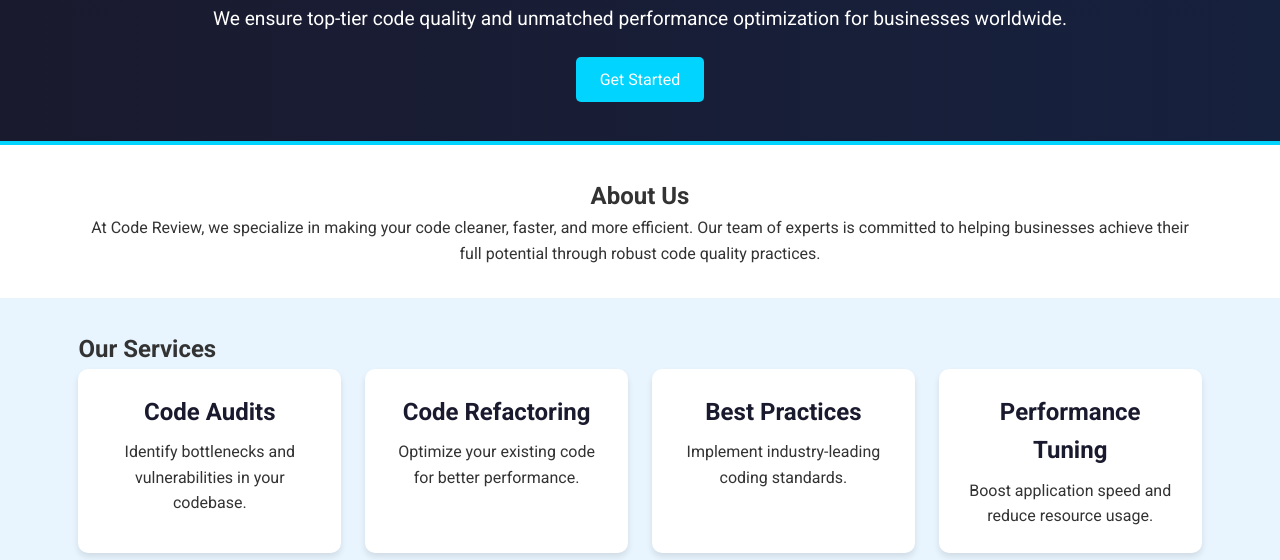
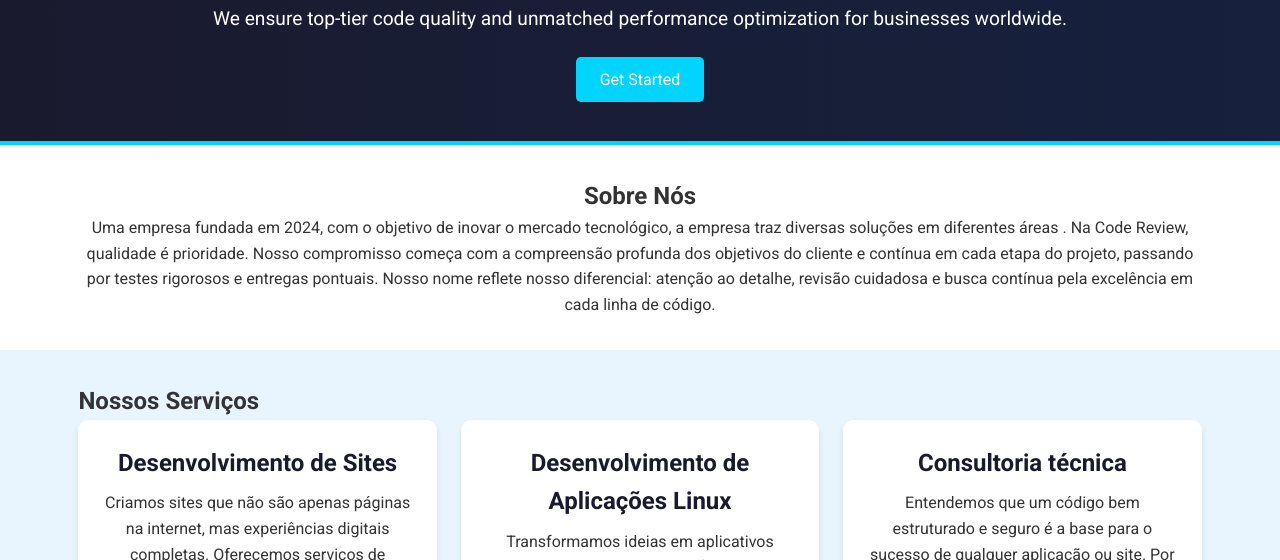
Before and after one commit to Edson-2003/CodeReview, a plain HTML site: page index.html in a window 1280 px wide. Shown: the part 240-800 px from the top of the page. Drawn offline with Linux system fonts and the light colour scheme.

Commit message:
add services

```diff
--- a/index.html
+++ b/index.html
@@ -32,30 +32,26 @@
 
     <section id="about" class="about">
         <div class="container">
-            <h2>About Us</h2>
-            <p>At Code Review, we specialize in making your code cleaner, faster, and more efficient. Our team of experts is committed to helping businesses achieve their full potential through robust code quality practices.</p>
+            <h2>Sobre Nós</h2>
+            <p>Uma empresa fundada em 2024, com o objetivo de inovar o mercado tecnológico, a empresa traz diversas soluções em diferentes áreas . Na Code Review, qualidade é prioridade. Nosso compromisso começa com a compreensão profunda dos objetivos do cliente e contínua em cada etapa do projeto, passando por testes rigorosos e entregas pontuais. Nosso nome reflete nosso diferencial: atenção ao detalhe, revisão cuidadosa e busca contínua pela excelência em cada linha de código.</p>
         </div>
     </section>
 
     <section id="services" class="services">
         <div class="container">
-            <h2>Our Services</h2>
+            <h2>Nossos Serviços</h2>
             <div class="service-grid">
                 <div class="service-card">
-                    <h3>Code Audits</h3>
-                    <p>Identify bottlenecks and vulnerabilities in your codebase.</p>
+                    <h3>Desenvolvimento de Sites</h3>
+                    <p>Criamos sites que não são apenas páginas na internet, mas experiências digitais completas. Oferecemos serviços de desenvolvimento de sites personalizados, que combinam design moderno, funcionalidade impecável e desempenho otimizado.</p>
                 </div>
                 <div class="service-card">
-                    <h3>Code Refactoring</h3>
-                    <p>Optimize your existing code for better performance.</p>
+                    <h3>Desenvolvimento de Aplicações Linux</h3>
+                    <p>Transformamos ideias em aplicativos desktop Linux poderosos e funcionais, projetados para atender às necessidades específicas de nossos clientes. Oferecemos serviços personalizados de desenvolvimento para empresas e indivíduos que precisam de soluções robustas, seguras e escaláveis.</p>
                 </div>
                 <div class="service-card">
-                    <h3>Best Practices</h3>
-                    <p>Implement industry-leading coding standards.</p>
-                </div>
-                <div class="service-card">
-                    <h3>Performance Tuning</h3>
-                    <p>Boost application speed and reduce resource usage.</p>
+                    <h3>Consultoria técnica</h3>
+                    <p>Entendemos que um código bem estruturado e seguro é a base para o sucesso de qualquer aplicação ou site. Por isso, oferecemos serviços especializados de consultoria técnica, com foco em refatoramento de código e auditoria de sistemas, para ajudar sua empresa a atingir níveis mais altos de desempenho, qualidade e segurança.</p>
                 </div>
             </div>
         </div>
```
